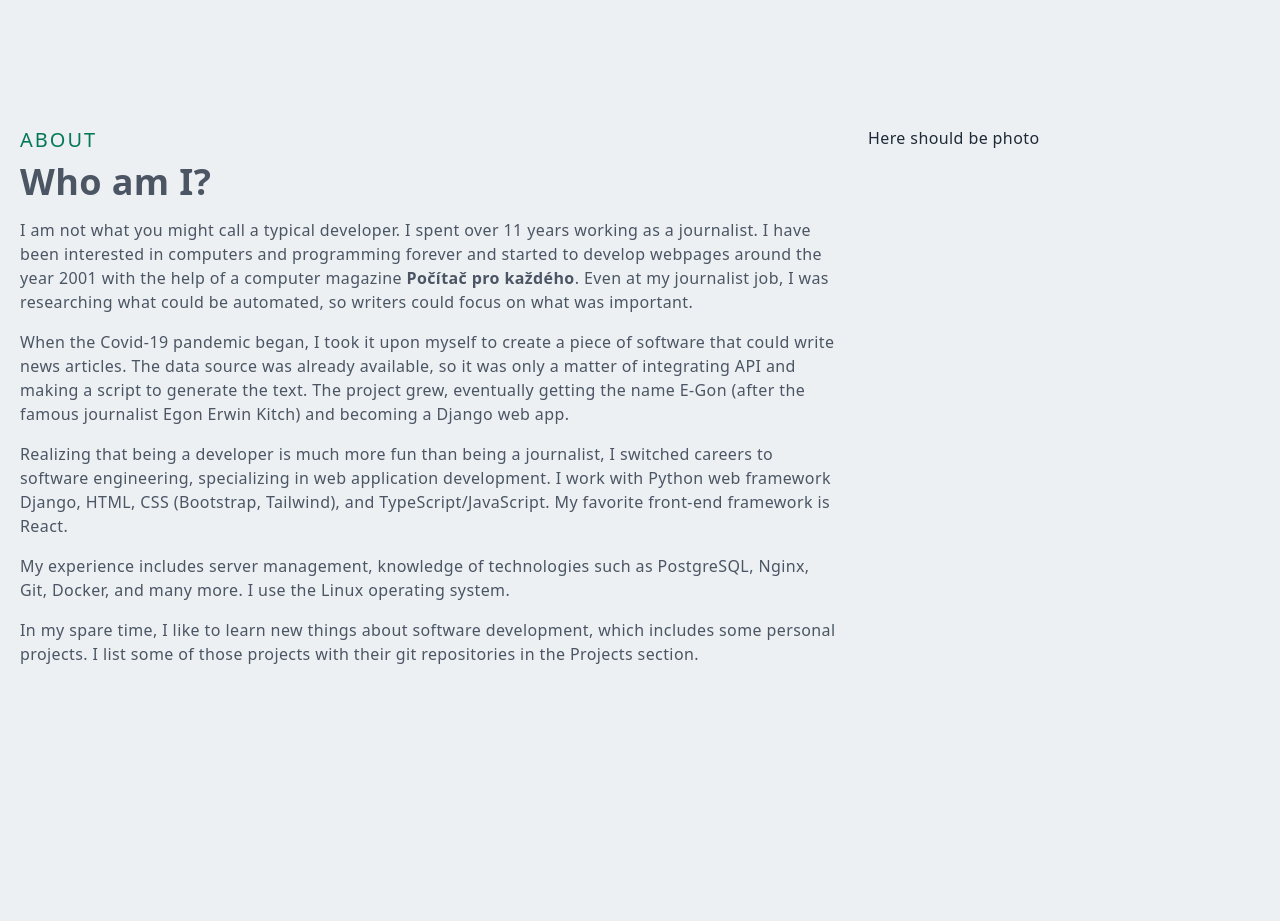
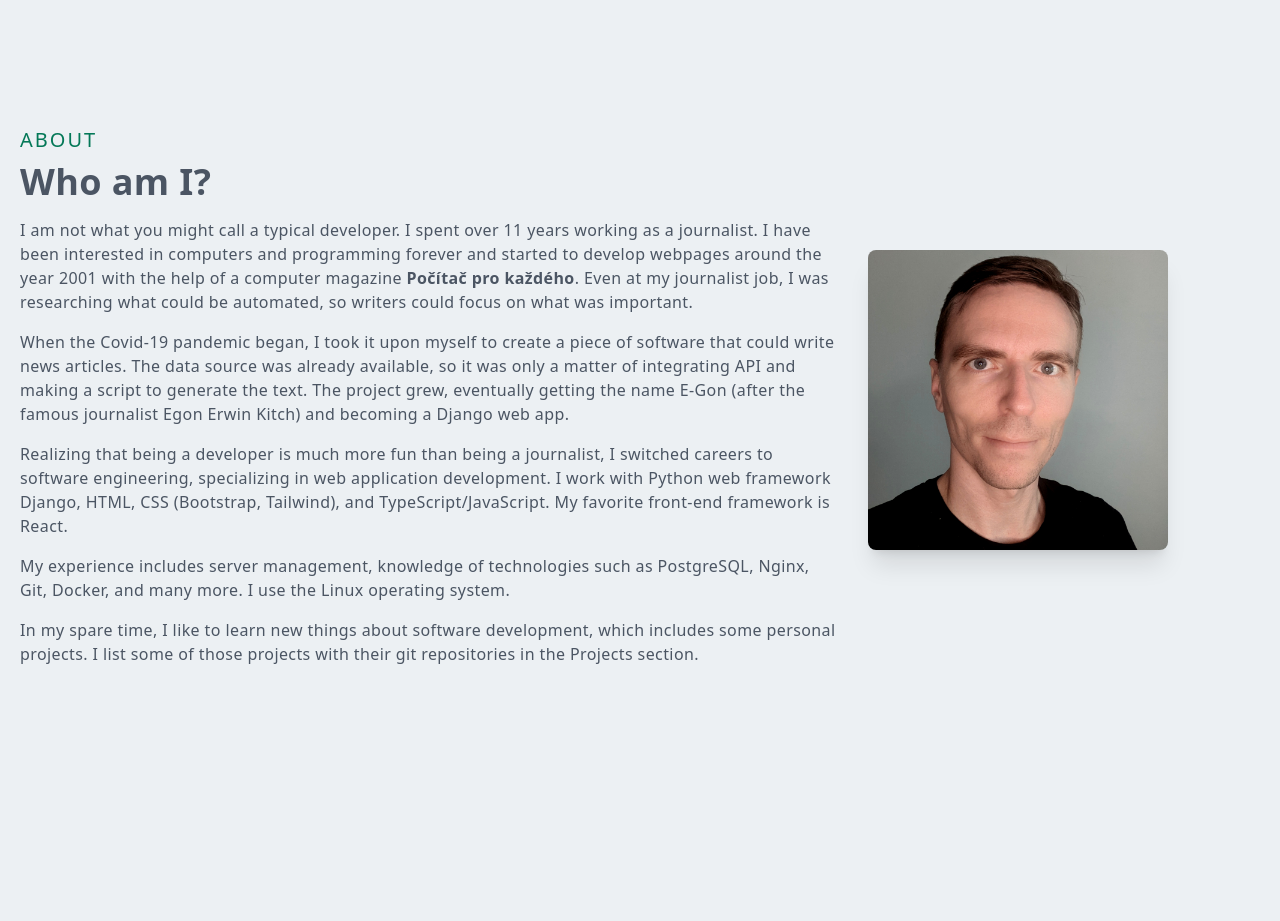
Before and after one commit to jakubstastka/next-js-react-resume-site, a Next.js app: page / in a window 1280 px wide. Shown: the part 800-1721 px from the top of the page. Built offline with nearby package versions, Linux system fonts and the light colour scheme.

Commit message:
added and styled photo

```diff
--- a/components/About.jsx
+++ b/components/About.jsx
@@ -1,3 +1,5 @@
+import Image from "next/image";
+
 export default function About() {
   return (
     <div id="about" className="w-full md:h-screen p-2 flex items-center py-16">
@@ -44,8 +46,14 @@ export default function About() {
             those projects with their git repositories in the Projects section.
           </p>
         </div>
-        <div>
-          <p>Here should be photo</p>
+        <div className="flex flex-col justify-center">
+          <Image
+            src={`/assets/various/jakubstastka.jpg`}
+            alt="Yup. That's me."
+            width={300}
+            height={400}
+            className="rounded-lg shadow-xl"
+          />
         </div>
       </div>
     </div>
--- a/pages/index.tsx
+++ b/pages/index.tsx
@@ -15,7 +15,6 @@ export default function Home() {
           name="description"
           content="Resume for Jakub Stastka, a Fullstack Developer"
         />
-        <link rel="icon" href="/favicon.ico" />
       </Head>
       <Navbar />
       <Main />
```
Also changed, not shown: public/assets/various/jakubstastka.jpg (added).
